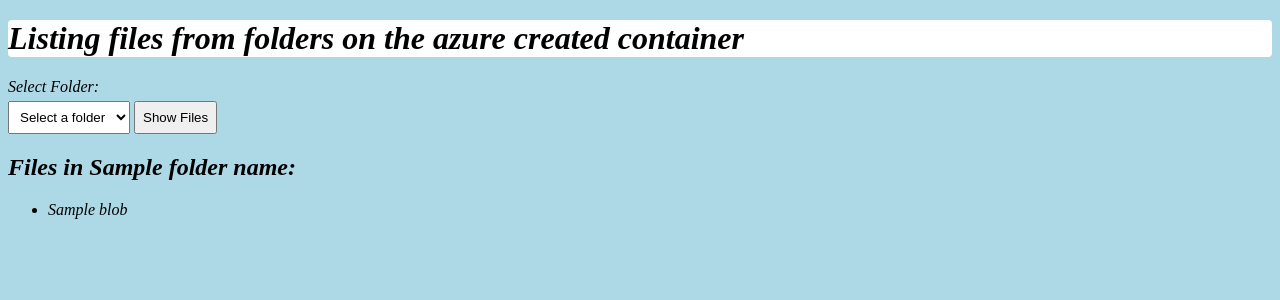
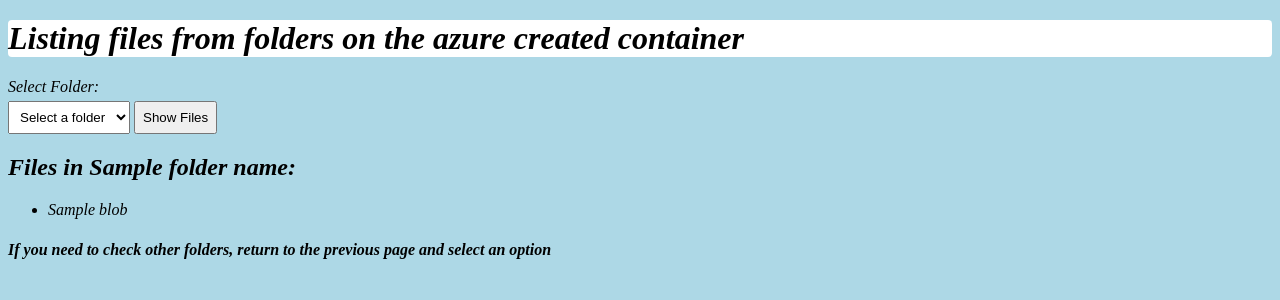
Before and after one commit to RishikeshSS/Azure-training, a Flask app: template templates/htmlcode.html in a window 1280 px wide. Shown: the top 300 px of the page. Run offline with Flask 3, Linux system fonts and the light colour scheme; the template is opened without the code that fills it: most values are stand-ins (such as "Sample title", 1, 10 or a date in 2020).

Commit message:
Adding notes on the site

```diff
--- a/templates/htmlcode.html
+++ b/templates/htmlcode.html
@@ -27,6 +27,7 @@
         <li>{{ blob }}</li>
         {% endfor %}
     </ul>
+    <h4>If you need to check other folders, return to the previous page and select an option</h4>
     {% endif %}
 </body>
 
```
